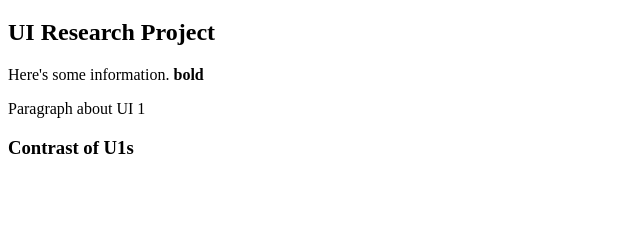
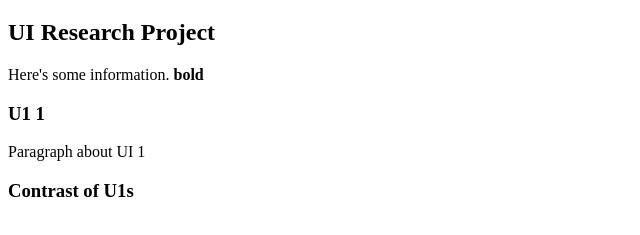
Before and after one commit to luluchiam/idad-a1, a plain HTML site: page index.html in a window 1280 px wide. Shown: the part 61-296 px from the top of the page, without its empty margins (0-640 px from the left). Drawn offline with Linux system fonts and the light colour scheme.

Commit message:
Update index.html

```diff
--- a/index.html
+++ b/index.html
@@ -9,6 +9,7 @@
     <h1>My Assignment 1</h1>
     <h2>UI Research Project</h2>
     <p>Here's some information. <strong>bold</strong></p>
+    <h3>U1 1</h3>
     <p> Paragraph about UI 1</p>
     <h3>Contrast of U1s</h3>
 </body>
```
